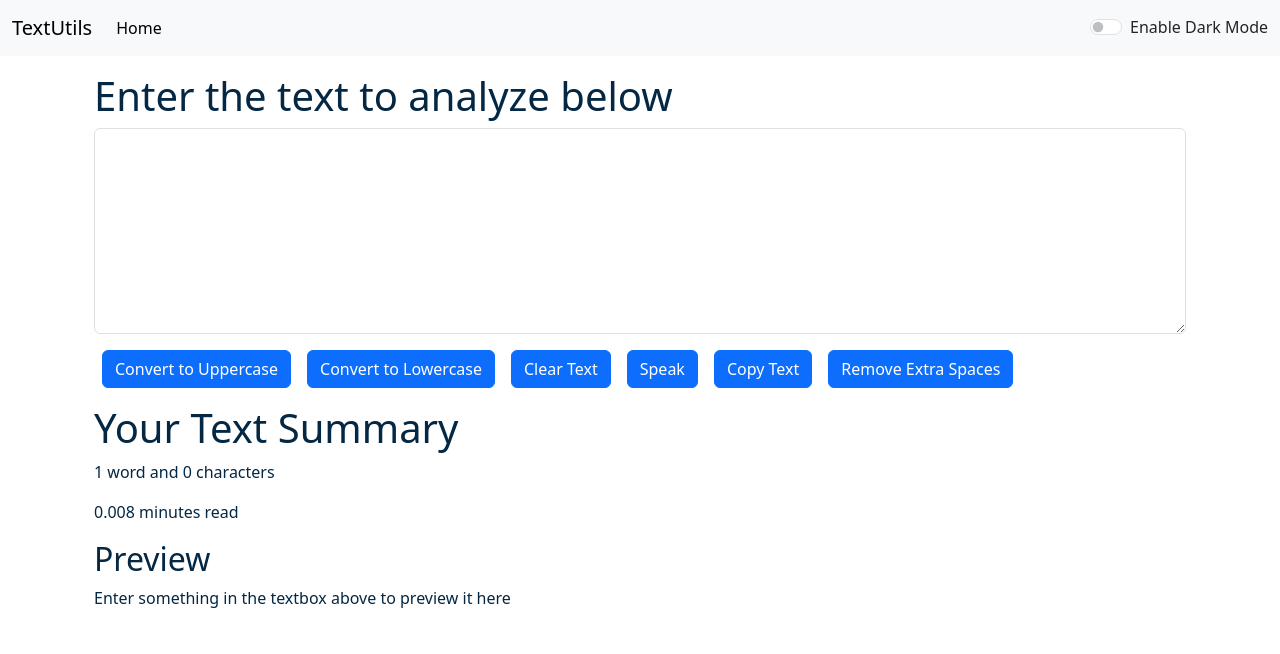
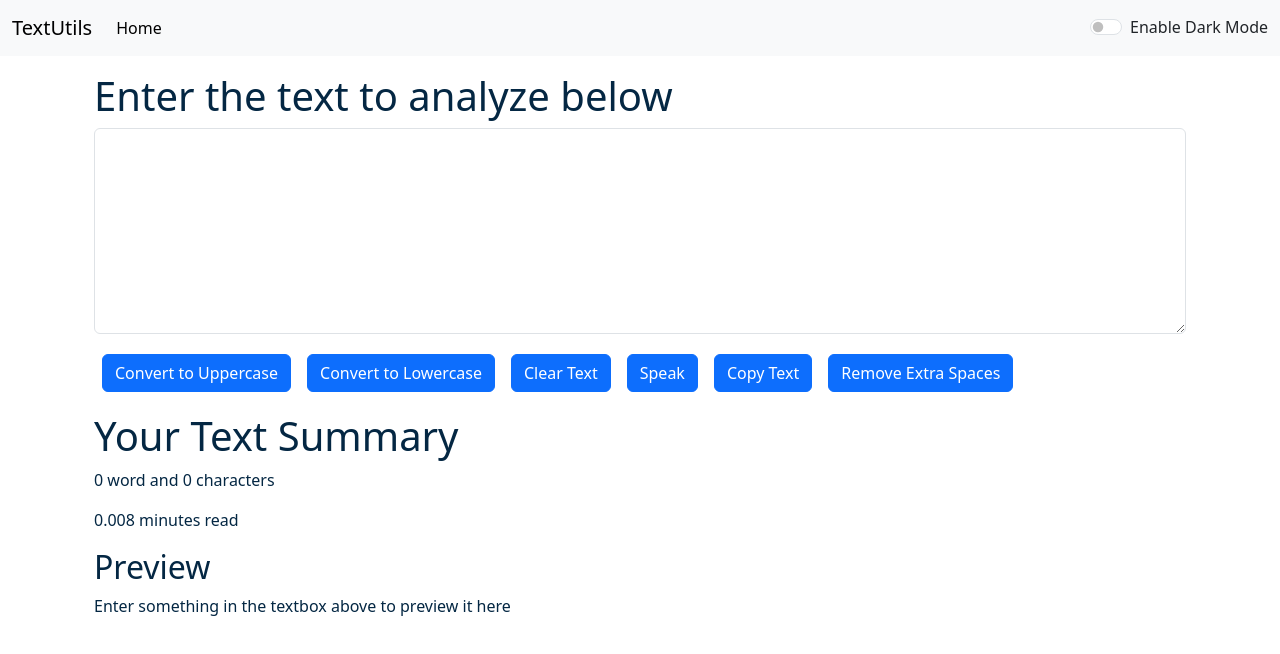
Before and after one commit to goheltamanna87/TextUtils-React, a React (Create React App) app: page / in a window 1280 px wide. Shown: the top 654 px of the page. Built offline with nearby package versions, Linux system fonts and the light colour scheme.

Commit message:
some chanage

```diff
--- a/src/components/TextForm.js
+++ b/src/components/TextForm.js
@@ -57,17 +57,17 @@
                     <h1>{props.heading}</h1>
                     <textarea className="form-control" id="myBox" rows="8" onChange={handleOnChange} value={text} style={{backgroundColor: props.mode === 'dark' ? 'gray' : 'white', color: props.mode === 'dark' ? 'white' : '#042743'}}></textarea>
                 </div>
-                <button className="btn btn-primary mx-2" onClick={handleUpClick}>Convert to Uppercase</button>
-                <button className="btn btn-primary mx-2" onClick={handleLowClick}>Convert to Lowercase</button>
-                <button className="btn btn-primary mx-2" onClick={handleClearClick}>Clear Text</button>
-                <button className="btn btn-primary mx-2" onClick={speak}>Speak</button>
-                <button className="btn btn-primary mx-2" onClick={handleCopy}>Copy Text</button>
-                <button className="btn btn-primary mx-2" onClick={handleExtraSpaces}>Remove Extra Spaces</button>
+                <button className="btn btn-primary mx-2 my-1" onClick={handleUpClick}>Convert to Uppercase</button>
+                <button className="btn btn-primary mx-2 my-1" onClick={handleLowClick}>Convert to Lowercase</button>
+                <button className="btn btn-primary mx-2 my-1" onClick={handleClearClick}>Clear Text</button>
+                <button className="btn btn-primary mx-2 my-1" onClick={speak}>Speak</button>
+                <button className="btn btn-primary mx-2 my-1" onClick={handleCopy}>Copy Text</button>
+                <button className="btn btn-primary mx-2 my-1" onClick={handleExtraSpaces}>Remove Extra Spaces</button>
 
             </div>
             <div className="container my-3" style={{color: props.mode === 'dark' ? 'white' : '#042743'}}>
                 <h1>Your Text Summary</h1>
-                <p>{text.split(" ").length} word and {text.length} characters</p>
+                <p>{text.split(" ").filter((element)=>{return element.length!==0}).length} word and {text.length} characters</p>
                 <p>{0.008 * text.split(" ").length} minutes read</p>
                 <h2>Preview</h2>
                 <p>{text.length > 0 ? text : "Enter something in the textbox above to preview it here"}</p>
```
